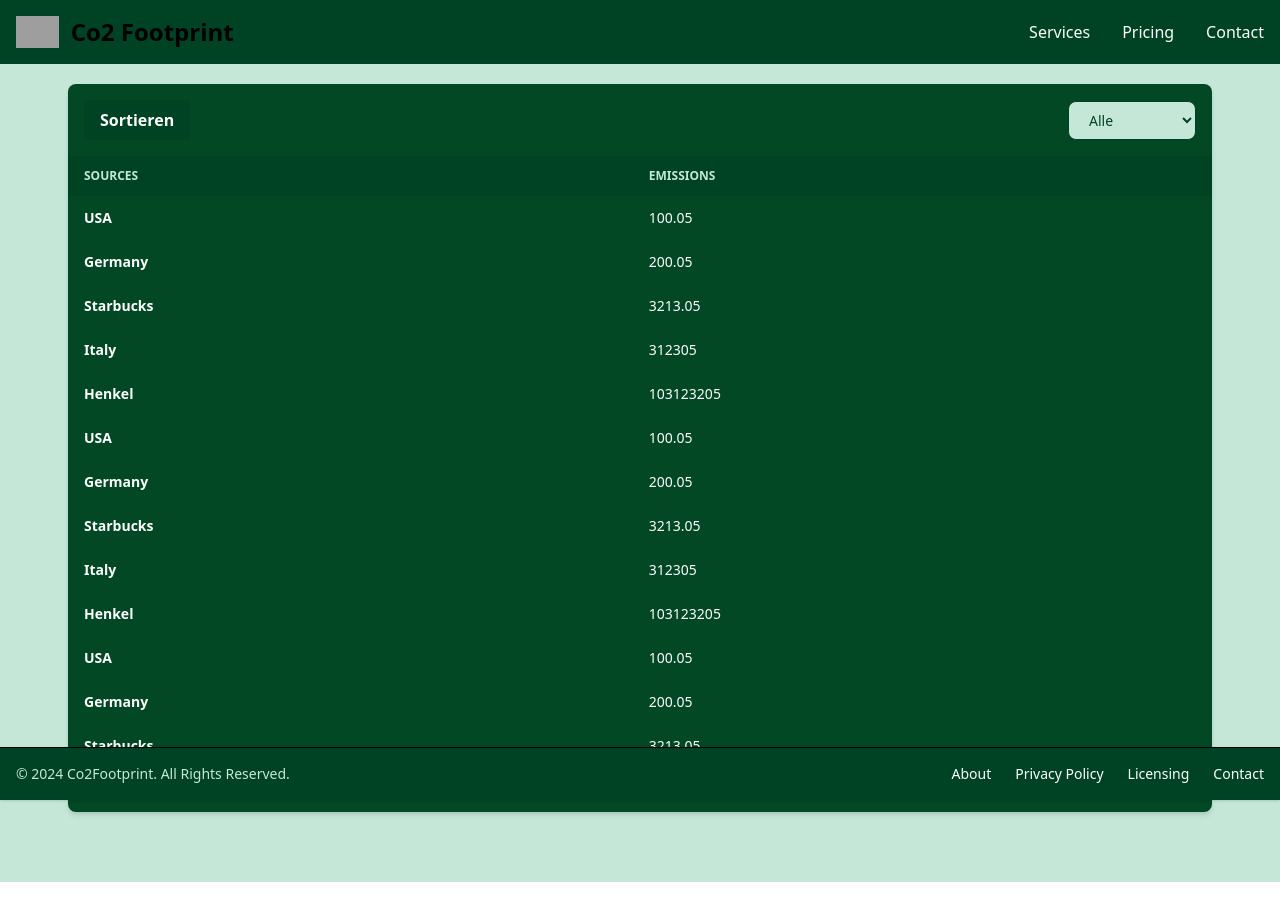
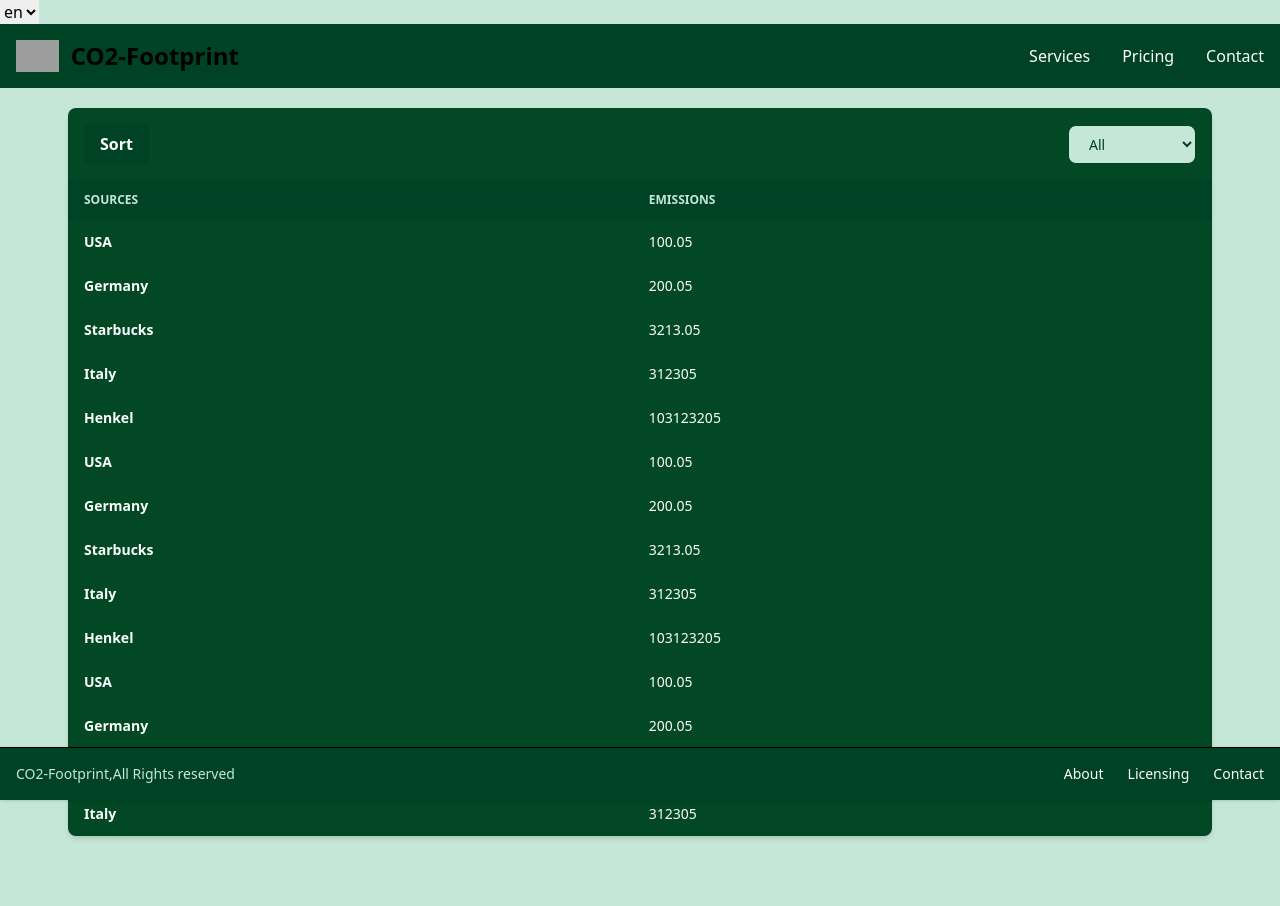
Before and after one commit to 100xA/co2-footprint, a React (Create React App) app: page / in a window 1280 px wide. Before the commit the page ends 882 px from the top, so only its background shows below. Built offline with nearby package versions, Linux system fonts and the light colour scheme; grey boxes are pictures that could not be loaded.

Commit message:
Add Localization

```diff
--- a/src/App.tsx
+++ b/src/App.tsx
@@ -1,13 +1,39 @@
-import React from 'react';
-import logo from './logo.svg';
-import './App.css';
-import { Navbar } from './components/Navbar';
-import { Footer } from './components/Footer';
-import Table from './components/Table';
+import "./App.css";
+import { Navbar } from "./components/Navbar";
+import { Footer } from "./components/Footer";
+import Table from "./components/Table";
+
+import { useState } from "react";
+import i18n, { supportedLngs } from "./i18n/config";
 
 function App() {
+  const [filterLanugage, setLanguage] = useState("");
+  const handleChangeFilterChange = (
+    event: React.ChangeEvent<HTMLSelectElement>
+  ) => {
+    setLanguage(event.target.value);
+    i18n.changeLanguage(event.target.value);
+  };
+
   return (
-   <body className='h-screen bg-mint-green'><Navbar/> <Table/> <Footer/> </body>
+    <body className="h-screen bg-mint-green">
+      {" "}
+      <select
+        value={i18n.resolvedLanguage}
+        onChange={handleChangeFilterChange}
+      >
+        {Object.entries(supportedLngs).map(([code, name]) => (
+          <option
+            value={code}
+            key={code}
+          >
+            {name}
+          </option>
+        ))}
+      </select>
+      <Navbar /> <Table />
+      <Footer />
+    </body>
   );
 }
 
--- a/src/components/Footer.tsx
+++ b/src/components/Footer.tsx
@@ -1,23 +1,46 @@
-export function Footer(){
-    return (
+import { useTranslation } from "react-i18next";
+
+export function Footer() {
+  const { t } = useTranslation();
+  return (
     <footer className="fixed bottom-0 left-0 z-20 w-full p-4 bg-dark-green border-t border-gray-200 shadow md:flex md:items-center md:justify-between  dark:bg-gray-800 dark:border-gray-60">
-    <span className="text-sm text-gray-500 sm:text-center text-mint-green ">© 2024 <a href="https://flowbite.com/" className="hover:underline text-mint-green">Co2Footprint</a>. All Rights Reserved.
-    </span>
-    <ul className="flex flex-wrap items-center mt-3 text-sm font-medium text-gray-500 sm:mt-0">
+      <span className="text-sm text-gray-500 sm:text-center text-mint-green ">
+        {" "}
+        <a
+          href="https://flowbite.com/"
+          className="hover:underline text-mint-green"
+        >
+          {t("app")},
+        </a>
+        {t("footer.all_rights")}
+      </span>
+      <ul className="flex flex-wrap items-center mt-3 text-sm font-medium text-gray-500 sm:mt-0">
         <li>
-            <a href="#" className="hover:underline me-4 md:me-6 text-white">About</a>
+          <a
+            href="#"
+            className="hover:underline me-4 md:me-6 text-white"
+          >
+            {t("footer.about")}
+          </a>
+        </li>
+
+        <li>
+          <a
+            href="#"
+            className="hover:underline me-4 md:me-6 text-white"
+          >
+            {t("footer.licensing")}
+          </a>
         </li>
         <li>
-            <a href="#" className="hover:underline me-4 md:me-6 text-white">Privacy Policy</a>
+          <a
+            href="#"
+            className="hover:underline text-white"
+          >
+            {t("navbar.contact")}
+          </a>
         </li>
-        <li>
-            <a href="#" className="hover:underline me-4 md:me-6 text-white">Licensing</a>
-        </li>
-        <li>
-            <a href="#" className="hover:underline text-white">Contact</a>
-        </li>
-    </ul>
+      </ul>
     </footer>
-
- );
+  );
 }
--- a/src/components/Navbar.tsx
+++ b/src/components/Navbar.tsx
@@ -1,4 +1,8 @@
+import { useTranslation } from "react-i18next";
+
 export function Navbar() {
+  const { t } = useTranslation();
+
   return (
     <div>
       <nav className="bg-dark-green border-gray-200 dark:bg-g dark:border-gray-700">
@@ -10,7 +14,7 @@
               alt="Flowbite Logo"
             />
             <span className="self-center text-2xl font-semibold whitespace-nowrap dark:text-white">
-              Co2 Footprint
+              {t("app")}
             </span>
           </a>
           <button
@@ -51,16 +55,7 @@
                   <ul
                     className="py-2 text-sm text-gray-700 dark:text-gray-400"
                     aria-labelledby="dropdownLargeButton"
-                  >
-                  </ul>
-                  <div className="py-1">
-                    <a
-                      href="#"
-                      className="block px-4 py-2 text-sm text-gray-700 hover:bg-gray-100 dark:hover:bg-gray-600 dark:text-gray-200 "
-                    >
-                      Sign out
-                    </a>
-                  </div>
+                  ></ul>
                 </div>
               </li>
               <li>
@@ -68,7 +63,7 @@
                   href="#"
                   className="block py-2 px-3 text-gray-900 rounded hover:bg-gray-100 md:hover:bg-transparent md:border-0 md:hover:text-blue-700 md:p-0 text-white hover:text-mint-green"
                 >
-                  Services
+                  {t("navbar.services")}
                 </a>
               </li>
               <li>
@@ -76,7 +71,7 @@
                   href="#"
                   className="block py-2 px-3 text-gray-900 rounded hover:bg-gray-100 md:hover:bg-transparent md:border-0 md:hover:text-blue-700 md:p-0 text-white hover:text-mint-green"
                 >
-                  Pricing
+                  {t("navbar.pricing")}
                 </a>
               </li>
               <li>
@@ -84,7 +79,7 @@
                   href="#"
                   className="block py-2 px-3 text-gray-900 rounded hover:bg-gray-100 md:hover:bg-transparent md:border-0 md:hover:text-blue-700 md:p-0 text-white hover:text-mint-green"
                 >
-                  Contact
+                  {t("navbar.contact")}
                 </a>
               </li>
             </ul>
--- a/src/components/Table.tsx
+++ b/src/components/Table.tsx
@@ -1,4 +1,6 @@
+import { t } from "i18next";
 import { useState } from "react";
+import { useTranslation } from "react-i18next";
 
 interface EmissionData {
   source: String;
@@ -21,17 +23,14 @@
   { source: "Germany", co2Emission: 200.05, isCountry: true },
   { source: "Starbucks", co2Emission: 3213.05, isCountry: false },
   { source: "Italy", co2Emission: 312305, isCountry: true },
-
 ];
 
 const Table: React.FC = () => {
+  const { t } = useTranslation();
   const [data, setData] = useState(initialData);
   const [filterCountry, setFilterCountry] = useState("");
 
-  const handleFilterChange = (
-    event: React.ChangeEvent<HTMLSelectElement>
-  ) => {
-
+  const handleFilterChange = (event: React.ChangeEvent<HTMLSelectElement>) => {
     setFilterCountry(event.target.value);
   };
 
@@ -40,16 +39,16 @@
     setData(sortedData);
   };
 
-
-
-
   return (
     <section className="bg-mint-green dark:bg-gray-900 p-3 sm:p-5">
       <div className="mx-auto max-w-screen-xl px-4 lg:px-12 mb-[50px]">
         <div className="bg-green dark:bg-gray-800 relative shadow-md sm:rounded-lg overflow-hidden">
           <div className="flex flex-col md:flex-row items-center justify-between space-y-3 md:space-y-0 md:space-x-4 p-4">
-          <button onClick={sortEmissions} className="bg-dark-green text-white font-bold py-2 px-4 rounded">
-            Sortieren
+            <button
+              onClick={sortEmissions}
+              className="bg-dark-green text-white font-bold py-2 px-4 rounded"
+            >
+              {t("table.sort")}
             </button>
 
             <div className="w-full md:w-auto flex flex-col md:flex-row space-y-2 md:space-y-0 items-stretch md:items-center justify-end md:space-x-3 flex-shrink-0">
@@ -60,10 +59,24 @@
                   data-dropdown-toggle="actionsDropdown"
                   className="w-full md:w-auto flex items-center justify-center py-2 px-4 text-sm font-medium text-gray-900 focus:outline-none text-dark-green bg-mint-green rounded-lg border border-gray-200 hover:bg-gray-100 hover:text-primary-700 focus:z-10 focus:ring-4 focus:ring-gray-200 dark:focus:ring-gray-700 dark:bg-gray-800 dark:text-gray-400 dark:border-gray-600 dark:hover:text-white dark:hover:bg-gray-700"
                 >
-
-                  <option className="text-white" value="">Alle</option>
-                  <option className="text-white" value="true">Countries</option>
-                  <option className="text-white" value="false">Companies</option>
+                  <option
+                    className="text-white"
+                    value=""
+                  >
+                    {t("table.select.all")}
+                  </option>
+                  <option
+                    className="text-white"
+                    value="true"
+                  >
+                    {t("table.select.countries")}
+                  </option>
+                  <option
+                    className="text-white"
+                    value="false"
+                  >
+                    {t("table.select.companies")}
+                  </option>
 
                   <svg
                     className="-ml-1 mr-1.5 w-5 h-5"
@@ -79,8 +92,6 @@
                     />
                   </svg>
                 </select>
-
-
               </div>
             </div>
           </div>
@@ -92,20 +103,27 @@
                     scope="col"
                     className="px-4 py-3 text-mint-green"
                   >
-                    Sources
+                    {t("table.sources")}
                   </th>
                   <th
                     scope="col"
                     className="px-4 py-3 text-mint-green
                     "
                   >
-                    Emissions
+                    {t("table.emissions")}
                   </th>
-
                 </tr>
               </thead>
               <tbody>
-                {data.filter(row => filterCountry === '' || (filterCountry === 'true' ? row.isCountry : !row.isCountry)).map((row, index) => (
+                {data
+                  .filter(
+                    (row) =>
+                      filterCountry === "" ||
+                      (filterCountry === "true"
+                        ? row.isCountry
+                        : !row.isCountry)
+                  )
+                  .map((row, index) => (
                     <tr
                       className="border-mint-green"
                       key={index}
@@ -116,13 +134,14 @@
                       >
                         {row.source}
                       </th>
-                    <td className="px-4 py-3 text-white">{row.co2Emission}</td>
+                      <td className="px-4 py-3 text-white">
+                        {row.co2Emission}
+                      </td>
                     </tr>
                   ))}
               </tbody>
             </table>
           </div>
-
         </div>
       </div>
     </section>
--- /dev/null
+++ b/src/i18n/config.ts
@@ -0,0 +1,36 @@
+// config.ts
+import i18n from 'i18next';
+import { initReactI18next } from 'react-i18next';
+
+import translationEN from "../locales/en/translation.json";
+import translationDE from "../locales/de/translation.json";
+
+// the translations
+const resources = {
+  en: {
+    translation: translationEN
+  },
+  de: {
+    translation: translationDE
+  }
+};
+
+export const supportedLngs = {
+       en: "en",
+       de: "de",
+     };
+
+
+i18n
+  .use(initReactI18next) // passes i18n down to react-i18next
+  .init({
+    resources,
+    lng: "en",
+    supportedLngs: Object.keys(resources),
+// language to use, more information here: https://www.i18next.com/overview/configuration-options#languages-namespaces-resources
+    interpolation: {
+      escapeValue: false // react already safes from xss
+    }
+  });
+
+export default i18n;
--- a/src/index.tsx
+++ b/src/index.tsx
@@ -1,15 +1,19 @@
-import React from 'react';
-import ReactDOM from 'react-dom/client';
-import './index.css';
-import App from './App';
-import reportWebVitals from './reportWebVitals';
+import React from "react";
+import ReactDOM from "react-dom/client";
+import "./index.css";
+import App from "./App";
+import reportWebVitals from "./reportWebVitals";
+import { I18nextProvider } from "react-i18next";
+import i18n from "./i18n/config";
 
 const root = ReactDOM.createRoot(
-  document.getElementById('root') as HTMLElement
+  document.getElementById("root") as HTMLElement
 );
 root.render(
   <React.StrictMode>
-    <App />
+    <I18nextProvider i18n={i18n}>
+      <App />
+    </I18nextProvider>
   </React.StrictMode>
 );
 
--- /dev/null
+++ b/src/locales/de/translation.json
@@ -0,0 +1,24 @@
+{
+    "app" :"CO2 Fußabdruck",
+    "navbar" :{
+        "services" : "Leistungen",
+        "contact" : "Kontakt",
+        "pricing" : "Preise"
+       },
+    "table":{
+        "sort": "Sortieren",
+        "sources": "Quellen",
+        "emissions" :"Emissionen",
+        "select":{
+            "all" : "Alle",
+            "countries" :"Länder",
+            "companies" :"Unternehmen"
+        }
+    },
+    "footer" :{
+      "all_rights" :"Alle Rechte vorbehalten",
+      "about" : "Über uns",
+      "licensing" :"Lizenzierung"
+
+    }
+}
--- /dev/null
+++ b/src/locales/en/translation.json
@@ -0,0 +1,24 @@
+{
+    "app" :"CO2-Footprint",
+    "navbar" :{
+        "services" : "Services",
+        "contact" : "Contact",
+        "pricing" : "Pricing"
+       },
+    "table":{
+        "sort": "Sort",
+        "sources": "Sources",
+        "emissions" :"Emissions",
+        "select":{
+            "all" : "All",
+            "countries" :"Countries",
+            "companies" :"Companies"
+        }
+    },
+    "footer" :{
+      "all_rights" :"All Rights reserved",
+      "about" : "About",
+      "licensing" :"Licensing"
+
+    }
+}
```
Also changed, not shown: package.json (+6 -2 lines). Lines whose indentation alone changed are shown as unchanged.
